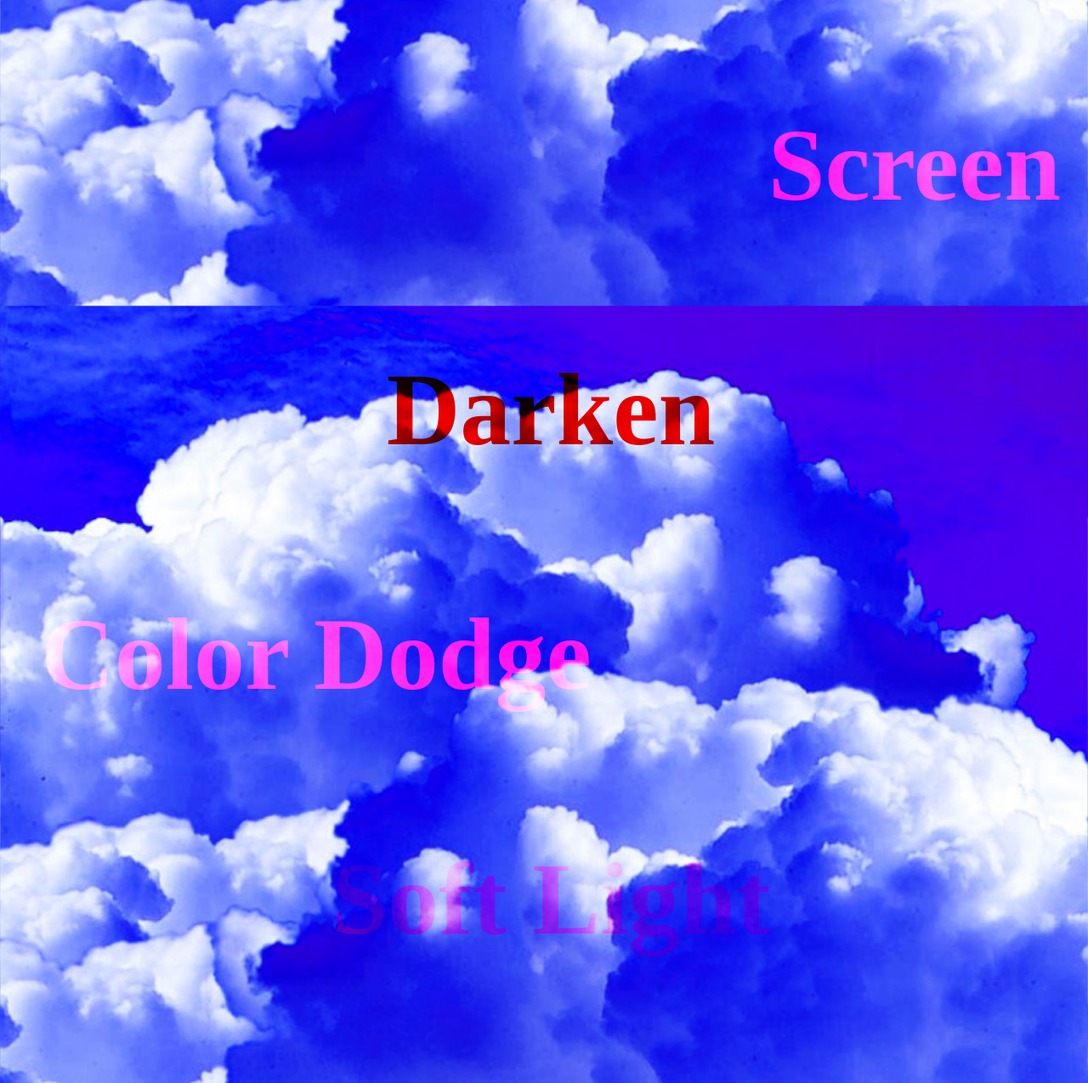
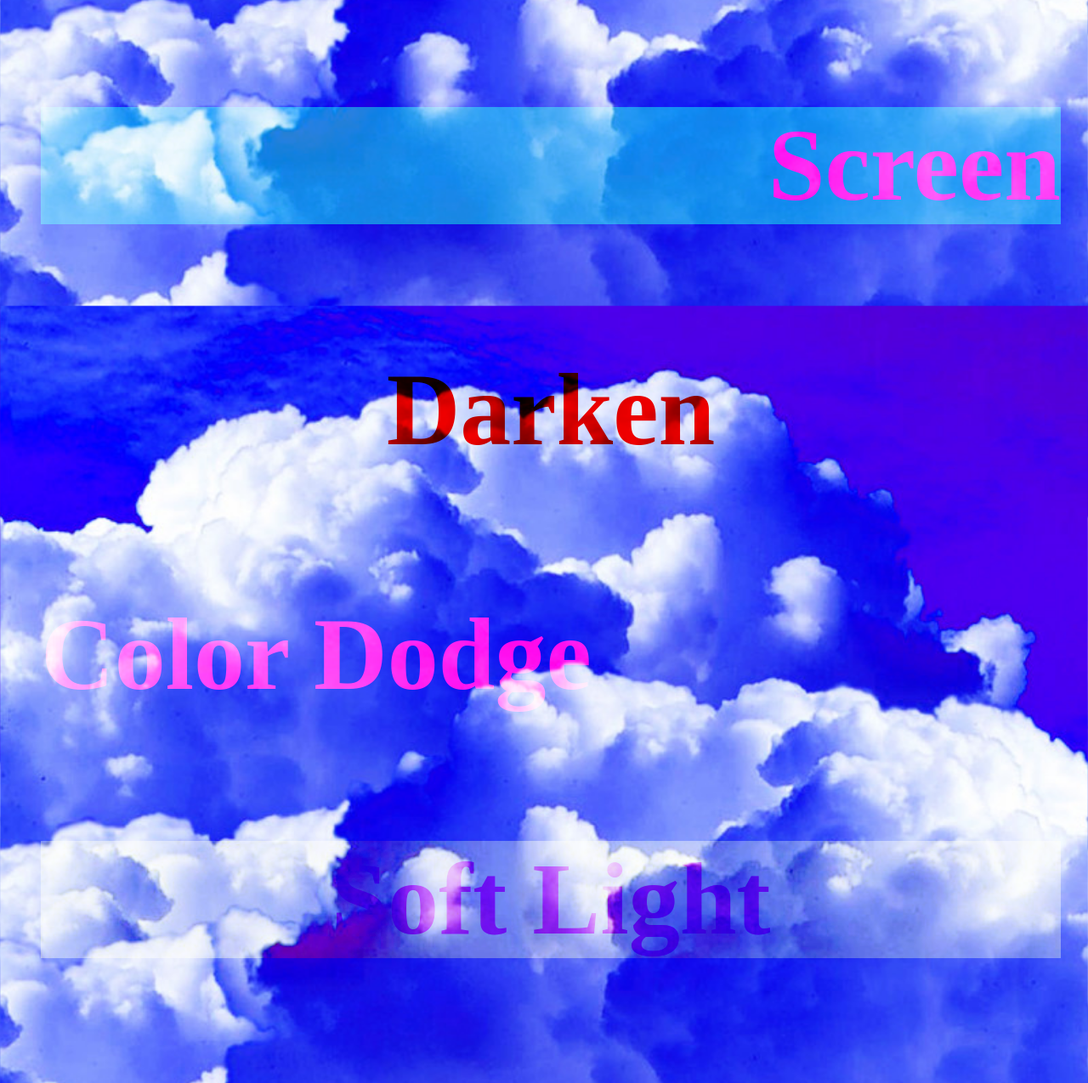
Before and after one commit to becckitt/mix-blend-mode, a plain HTML site: page index.html in a window 1280 px wide. Shown: the part 600-1875 px from the top of the page at 85% size. Drawn offline with Linux system fonts and the light colour scheme.

Commit message:
change the background color to make the effect more obvious

```diff
--- a/index.html
+++ b/index.html
@@ -43,6 +43,7 @@
     h1.three {
       mix-blend-mode: screen;
       text-align: right;
+      background: green;
     }
 
     h1.four {
@@ -58,6 +59,7 @@
     h1.six {
       mix-blend-mode: soft-light;
       text-align: center;
+      background: yellow;
     }
 
     h1.seven {
@@ -73,6 +75,7 @@
     h1.nine {
       mix-blend-mode: exclusion;
       text-align: right;
+      background: blue;
     }
 
     h1.ten {
```
